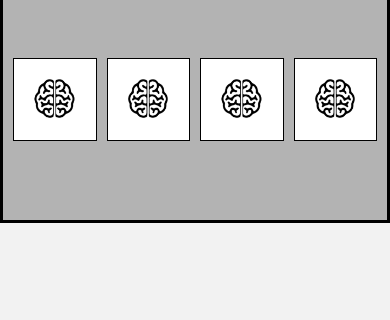
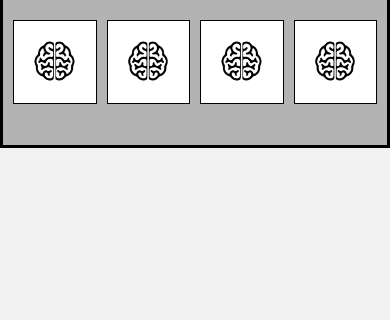
Before and after one commit to Kishlaya1999/Memory-game, a plain HTML site: page index.html in a window 390 px wide. Shown: the part 524-844 px from the top of the page. Drawn offline with Linux system fonts and the light colour scheme.

Commit message:
Layout created for mobile

```diff
--- a/scss/style.scss
+++ b/scss/style.scss
@@ -29,6 +29,11 @@ body{
           padding: 10px;
           perspective: 1500px;
 
+          @media (max-width:710px) {
+               width: 500px;
+               height: 500px;
+          }
+
           .cardContainer {
                position: relative;
                transform-style: preserve-3d;
```
Also changed, not shown: css/style.css.
